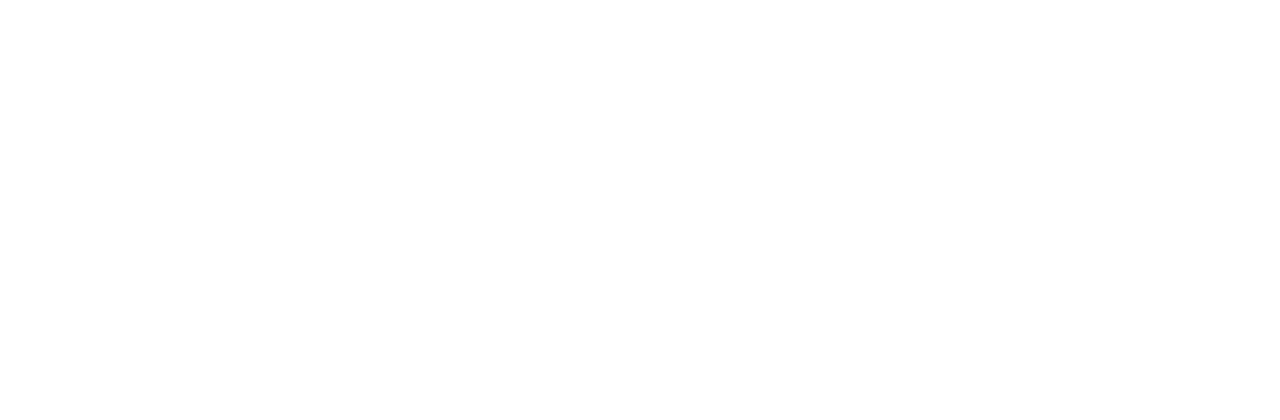
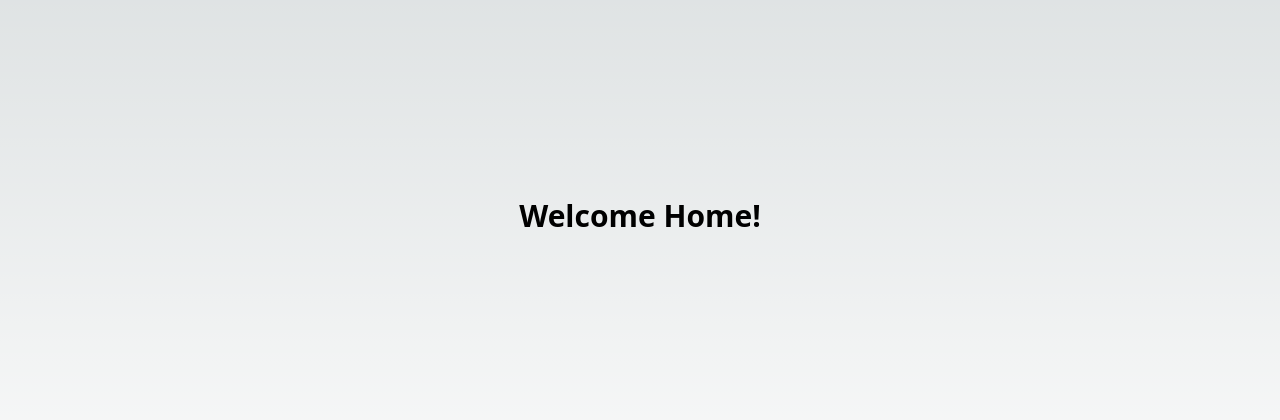
Before and after one commit to MoeedCh/Tutor.AI, a Next.js app in the folder tutor_ai_app/: page / in a window 1280 px wide. Shown: the part 184-604 px from the top of the page. Built offline with nearby package versions, Linux system fonts and the light colour scheme.

Commit message:
moeed Branch

```diff
--- a/tutor_ai_app/pages/index.js
+++ b/tutor_ai_app/pages/index.js
@@ -1,7 +1,12 @@
 import Image from 'next/image'
+import '../styles/globals.css'
 
 export default function Home() {
   return (
-    <></>
+    <main className="flex h-screen">
+      <h1 className="m-auto text-3xl font-bold">
+        Welcome Home!
+      </h1>
+    </main>
   )
 }
```
